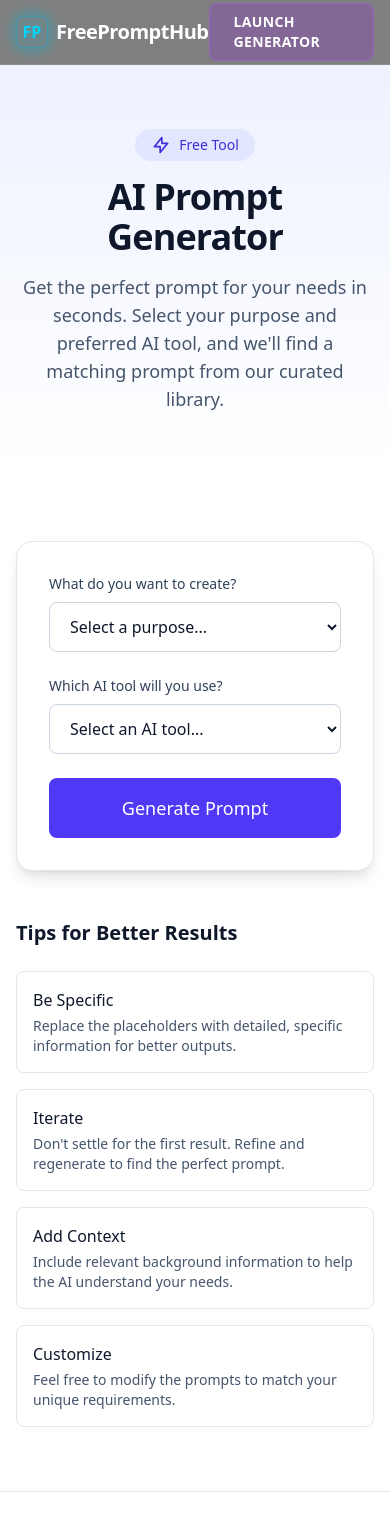
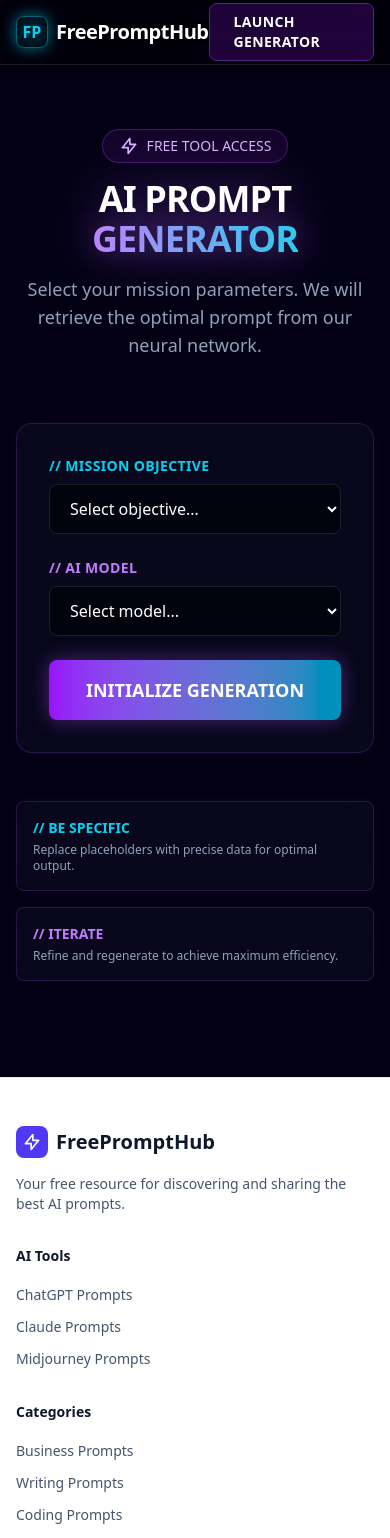
Before and after one commit to bigbricey/freeprompthub, a Next.js app: page /tools/prompt-generator in a window 390 px wide. Shown: the top 1538 px of the page. Built offline with nearby package versions, Linux system fonts and the light colour scheme.

Commit message:
Fixes: Search, Generator Upgrade, Monetization

```diff
--- a/src/app/tools/prompt-generator/page.tsx
+++ b/src/app/tools/prompt-generator/page.tsx
@@ -10,6 +10,16 @@ const purposes = [
   { value: "writing", label: "Writing & Content" },
   { value: "coding", label: "Coding & Development" },
   { value: "creative", label: "Creative & Design" },
+  { value: "real-estate", label: "Real Estate" },
+  { value: "legal", label: "Legal & Contracts" },
+  { value: "marketing", label: "Marketing & Ads" },
+  { value: "sales", label: "Sales & Negotiation" },
+  { value: "finance", label: "Finance & Investing" },
+  { value: "hr", label: "HR & Recruiting" },
+  { value: "saas", label: "SaaS & Product" },
+  { value: "consulting", label: "Consulting" },
+  { value: "healthcare", label: "Healthcare" },
+  { value: "content-creation", label: "Content Creation" },
 ];
 
 const aiTools = [
@@ -25,13 +35,22 @@ export default function PromptGeneratorPage() {
   const [copied, setCopied] = useState(false);
 
   const handleGenerate = () => {
-    // Map purpose to category
+    // Map purpose to category logic
     let category = aiTool;
-    if (purpose === "creative" && aiTool === "midjourney") {
+
+    // If a specific niche is selected, try to pull from that niche first
+    if (purpose && purpose !== "creative" && purpose !== "writing" && purpose !== "coding" && purpose !== "business") {
+      // For specific niches like real-estate, legal, etc.
+      category = purpose;
+    } else if (purpose === "creative" && aiTool === "midjourney") {
       category = "midjourney";
     } else if (purpose === "creative") {
-      category = "midjourney";
+      category = "midjourney"; // Default to midjourney for creative if no tool selected or text tool
     }
+
+    // Fallback logic if category is still just a tool name but we want niche content
+    // Actually, getRandomPrompt handles (category, subcategory)
+    // We can pass the purpose as the category if it matches a file name
 
     const prompt = getRandomPrompt(category || undefined, purpose || undefined);
     setGeneratedPrompt(prompt);
@@ -50,52 +69,52 @@ export default function PromptGeneratorPage() {
   };
 
   return (
-    <div className="min-h-screen bg-white dark:bg-slate-900">
+    <div className="min-h-screen relative bg-[#030014]">
+      <div className="stars-bg"></div>
       <Header />
-      <main>
+      <main className="relative z-10">
         {/* Hero */}
-        <section className="bg-gradient-to-b from-indigo-50 to-white py-16 dark:from-slate-900 dark:to-slate-900">
+        <section className="py-16 text-center">
           <div className="mx-auto max-w-7xl px-4 sm:px-6 lg:px-8">
-            <div className="mx-auto max-w-3xl text-center">
-              <div className="mb-4 inline-flex items-center gap-2 rounded-full bg-indigo-100 px-4 py-1.5 text-sm font-medium text-indigo-700 dark:bg-indigo-900/50 dark:text-indigo-300">
+            <div className="mx-auto max-w-3xl">
+              <div className="mb-4 inline-flex items-center gap-2 rounded-full border border-purple-500/30 bg-purple-900/20 px-4 py-1.5 text-sm font-medium text-purple-300 backdrop-blur-md">
                 <svg className="h-5 w-5" fill="none" viewBox="0 0 24 24" stroke="currentColor">
                   <path strokeLinecap="round" strokeLinejoin="round" strokeWidth={2} d="M13 10V3L4 14h7v7l9-11h-7z" />
                 </svg>
-                Free Tool
+                FREE TOOL ACCESS
               </div>
-              <h1 className="text-4xl font-bold tracking-tight text-slate-900 sm:text-5xl dark:text-white">
-                AI Prompt Generator
+              <h1 className="text-4xl font-bold tracking-tight text-white sm:text-5xl drop-shadow-[0_0_25px_rgba(168,85,247,0.5)]">
+                AI PROMPT <span className="text-gradient-cosmic">GENERATOR</span>
               </h1>
-              <p className="mt-4 text-lg text-slate-600 dark:text-slate-400">
-                Get the perfect prompt for your needs in seconds. Select your purpose and
-                preferred AI tool, and we&apos;ll find a matching prompt from our curated library.
+              <p className="mt-4 text-lg text-slate-400">
+                Select your mission parameters. We will retrieve the optimal prompt from our neural network.
               </p>
             </div>
           </div>
         </section>
 
         {/* Generator Tool */}
-        <section className="py-16">
+        <section className="pb-24">
           <div className="mx-auto max-w-3xl px-4 sm:px-6 lg:px-8">
-            <div className="rounded-2xl border border-slate-200 bg-white p-8 shadow-lg dark:border-slate-700 dark:bg-slate-800">
+            <div className="holo-card rounded-2xl p-8">
               <div className="space-y-6">
                 {/* Purpose Select */}
                 <div>
                   <label
                     htmlFor="purpose"
-                    className="block text-sm font-medium text-slate-700 dark:text-slate-300"
+                    className="block text-sm font-bold text-cyan-400 tracking-wide mb-2"
                   >
-                    What do you want to create?
+                    // MISSION OBJECTIVE
                   </label>
                   <select
                     id="purpose"
                     value={purpose}
                     onChange={(e) => setPurpose(e.target.value)}
-                    className="mt-2 block w-full cursor-pointer rounded-lg border border-slate-300 bg-white px-4 py-3 text-slate-900 focus:border-indigo-500 focus:outline-none focus:ring-2 focus:ring-indigo-500 dark:border-slate-600 dark:bg-slate-700 dark:text-white"
+                    className="block w-full cursor-pointer rounded-lg border border-white/10 bg-black/50 px-4 py-3 text-white focus:border-cyan-500 focus:outline-none focus:ring-1 focus:ring-cyan-500"
                   >
-                    <option value="">Select a purpose...</option>
+                    <option value="" className="bg-slate-900">Select objective...</option>
                     {purposes.map((p) => (
-                      <option key={p.value} value={p.value}>
+                      <option key={p.value} value={p.value} className="bg-slate-900">
                         {p.label}
                       </option>
                     ))}
@@ -106,19 +125,19 @@ export default function PromptGeneratorPage() {
                 <div>
                   <label
                     htmlFor="aiTool"
-                    className="block text-sm font-medium text-slate-700 dark:text-slate-300"
+                    className="block text-sm font-bold text-purple-400 tracking-wide mb-2"
                   >
-                    Which AI tool will you use?
+                    // AI MODEL
                   </label>
                   <select
                     id="aiTool"
                     value={aiTool}
                     onChange={(e) => setAiTool(e.target.value)}
-                    className="mt-2 block w-full cursor-pointer rounded-lg border border-slate-300 bg-white px-4 py-3 text-slate-900 focus:border-indigo-500 focus:outline-none focus:ring-2 focus:ring-indigo-500 dark:border-slate-600 dark:bg-slate-700 dark:text-white"
+                    className="block w-full cursor-pointer rounded-lg border border-white/10 bg-black/50 px-4 py-3 text-white focus:border-purple-500 focus:outline-none focus:ring-1 focus:ring-purple-500"
                   >
-                    <option value="">Select an AI tool...</option>
+                    <option value="" className="bg-slate-900">Select model...</option>
                     {aiTools.map((tool) => (
-                      <option key={tool.value} value={tool.value}>
+                      <option key={tool.value} value={tool.value} className="bg-slate-900">
                         {tool.label}
                       </option>
                     ))}
@@ -128,64 +147,64 @@ export default function PromptGeneratorPage() {
                 {/* Generate Button */}
                 <button
                   onClick={handleGenerate}
-                  className="w-full rounded-lg bg-indigo-600 px-6 py-4 text-lg font-medium text-white transition-colors hover:bg-indigo-700 focus:outline-none focus:ring-2 focus:ring-indigo-500 focus:ring-offset-2"
+                  className="w-full rounded-lg bg-gradient-to-r from-purple-600 to-cyan-600 px-6 py-4 text-lg font-bold text-white shadow-[0_0_20px_rgba(168,85,247,0.4)] hover:shadow-[0_0_30px_rgba(168,85,247,0.6)] transition-all duration-300 hover:scale-[1.02]"
                 >
-                  Generate Prompt
+                  INITIALIZE GENERATION
                 </button>
               </div>
 
               {/* Generated Prompt */}
               {generatedPrompt && (
-                <div className="mt-8 rounded-xl border border-slate-200 bg-slate-50 p-6 dark:border-slate-600 dark:bg-slate-900">
-                  <div className="mb-4 flex items-center justify-between">
+                <div className="mt-8 rounded-xl border border-white/10 bg-black/40 p-6 backdrop-blur-sm animate-in fade-in slide-in-from-bottom-4 duration-500">
+                  <div className="mb-4 flex items-center justify-between border-b border-white/5 pb-4">
                     <div>
-                      <h3 className="text-lg font-semibold text-slate-900 dark:text-white">
+                      <h3 className="text-lg font-bold text-white">
                         {generatedPrompt.title}
                       </h3>
-                      <p className="mt-1 text-sm text-slate-600 dark:text-slate-400">
+                      <p className="mt-1 text-sm text-slate-400">
                         {generatedPrompt.description}
                       </p>
                     </div>
-                    <span className="rounded-full bg-indigo-100 px-3 py-1 text-xs font-medium text-indigo-700 dark:bg-indigo-900/50 dark:text-indigo-300">
-                      {generatedPrompt.category}
+                    <span className="rounded-full border border-cyan-500/30 bg-cyan-950/30 px-3 py-1 text-xs font-mono text-cyan-400">
+                      {generatedPrompt.category.toUpperCase()}
                     </span>
                   </div>
 
-                  <div className="rounded-lg bg-white p-4 dark:bg-slate-800">
-                    <pre className="whitespace-pre-wrap font-mono text-sm text-slate-700 dark:text-slate-300">
+                  <div className="rounded-lg bg-black/50 border border-white/5 p-4">
+                    <pre className="whitespace-pre-wrap font-mono text-sm text-slate-300">
                       {generatedPrompt.prompt}
                     </pre>
                   </div>
 
-                  <div className="mt-4 flex gap-3">
+                  <div className="mt-6 flex gap-3">
                     <button
                       onClick={copyToClipboard}
-                      className="inline-flex flex-1 items-center justify-center gap-2 rounded-lg bg-indigo-600 px-4 py-2.5 text-sm font-medium text-white transition-colors hover:bg-indigo-700"
+                      className="inline-flex flex-1 items-center justify-center gap-2 rounded-lg bg-white/10 border border-white/10 px-4 py-2.5 text-sm font-bold text-white transition-all hover:bg-white/20 hover:border-white/30"
                     >
                       {copied ? (
                         <>
-                          <svg className="h-4 w-4" fill="none" viewBox="0 0 24 24" stroke="currentColor">
+                          <svg className="h-4 w-4 text-green-400" fill="none" viewBox="0 0 24 24" stroke="currentColor">
                             <path strokeLinecap="round" strokeLinejoin="round" strokeWidth={2} d="M5 13l4 4L19 7" />
                           </svg>
-                          Copied!
+                          DATA COPIED
                         </>
                       ) : (
                         <>
                           <svg className="h-4 w-4" fill="none" viewBox="0 0 24 24" stroke="currentColor">
                             <path strokeLinecap="round" strokeLinejoin="round" strokeWidth={2} d="M8 16H6a2 2 0 01-2-2V6a2 2 0 012-2h8a2 2 0 012 2v2m-6 12h8a2 2 0 002-2v-8a2 2 0 00-2-2h-8a2 2 0 00-2 2v8a2 2 0 002 2z" />
                           </svg>
-                          Copy Prompt
+                          COPY DATA
                         </>
                       )}
                     </button>
                     <button
                       onClick={handleGenerate}
-                      className="inline-flex items-center justify-center gap-2 rounded-lg border border-slate-300 bg-white px-4 py-2.5 text-sm font-medium text-slate-700 transition-colors hover:bg-slate-50 dark:border-slate-600 dark:bg-slate-700 dark:text-slate-300 dark:hover:bg-slate-600"
+                      className="inline-flex items-center justify-center gap-2 rounded-lg border border-white/10 px-4 py-2.5 text-sm font-bold text-slate-300 transition-colors hover:text-white hover:border-white/30"
                     >
                       <svg className="h-4 w-4" fill="none" viewBox="0 0 24 24" stroke="currentColor">
                         <path strokeLinecap="round" strokeLinejoin="round" strokeWidth={2} d="M4 4v5h.582m15.356 2A8.001 8.001 0 004.582 9m0 0H9m11 11v-5h-.581m0 0a8.003 8.003 0 01-15.357-2m15.357 2H15" />
                       </svg>
-                      Try Another
+                      RETRY
                     </button>
                   </div>
                 </div>
@@ -193,35 +212,18 @@ export default function PromptGeneratorPage() {
             </div>
 
             {/* Tips */}
-            <div className="mt-12">
-              <h2 className="text-xl font-semibold text-slate-900 dark:text-white">
-                Tips for Better Results
-              </h2>
-              <div className="mt-6 grid gap-4 sm:grid-cols-2">
-                <div className="rounded-lg border border-slate-200 bg-white p-4 dark:border-slate-700 dark:bg-slate-800">
-                  <h3 className="font-medium text-slate-900 dark:text-white">Be Specific</h3>
-                  <p className="mt-1 text-sm text-slate-600 dark:text-slate-400">
-                    Replace the placeholders with detailed, specific information for better outputs.
-                  </p>
-                </div>
-                <div className="rounded-lg border border-slate-200 bg-white p-4 dark:border-slate-700 dark:bg-slate-800">
-                  <h3 className="font-medium text-slate-900 dark:text-white">Iterate</h3>
-                  <p className="mt-1 text-sm text-slate-600 dark:text-slate-400">
-                    Don&apos;t settle for the first result. Refine and regenerate to find the perfect prompt.
-                  </p>
-                </div>
-                <div className="rounded-lg border border-slate-200 bg-white p-4 dark:border-slate-700 dark:bg-slate-800">
-                  <h3 className="font-medium text-slate-900 dark:text-white">Add Context</h3>
-                  <p className="mt-1 text-sm text-slate-600 dark:text-slate-400">
-                    Include relevant background information to help the AI understand your needs.
-                  </p>
-                </div>
-                <div className="rounded-lg border border-slate-200 bg-white p-4 dark:border-slate-700 dark:bg-slate-800">
-                  <h3 className="font-medium text-slate-900 dark:text-white">Customize</h3>
-                  <p className="mt-1 text-sm text-slate-600 dark:text-slate-400">
-                    Feel free to modify the prompts to match your unique requirements.
-                  </p>
-                </div>
+            <div className="mt-12 grid gap-4 sm:grid-cols-2">
+              <div className="holo-card rounded-lg p-4">
+                <h3 className="font-bold text-cyan-400 text-sm mb-1">// BE SPECIFIC</h3>
+                <p className="text-xs text-slate-400">
+                  Replace placeholders with precise data for optimal output.
+                </p>
+              </div>
+              <div className="holo-card rounded-lg p-4">
+                <h3 className="font-bold text-purple-400 text-sm mb-1">// ITERATE</h3>
+                <p className="text-xs text-slate-400">
+                  Refine and regenerate to achieve maximum efficiency.
+                </p>
               </div>
             </div>
           </div>
```
Also changed, not shown: src/app/page.tsx (+96 -3 lines).
